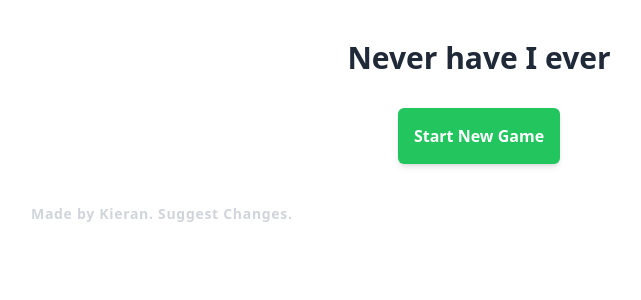
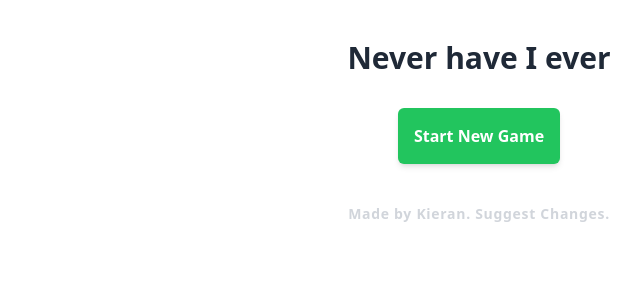
Before and after one commit to KieranHolroyd/never-have-i-ever, a SvelteKit app in the folder client/: page / in a window 1280 px wide. Shown: the top 300 px of the page, without its empty margins (161-802 px from the left). Built offline with nearby package versions, Linux system fonts and the light colour scheme.

Commit message:
fix dark mode issue

```diff
--- a/client/src/routes/+page.svelte
+++ b/client/src/routes/+page.svelte
@@ -16,11 +16,11 @@
 
 <div>
 	<div class="menu-container">
-		<h1 class="text-3xl font-bold mb-4">{name}</h1>
+		<h1 class="text-3xl dark:text-white font-bold mb-4">{name}</h1>
 		<button class="menu-button" on:click={startGame}> Start New Game </button>
 	</div>
 
-	<p class="text-gray-300 text-sm font-bold tracking-wider">
+	<p class="text-center text-gray-300 text-sm font-bold tracking-wider">
 		Made by Kieran.
 		<a href="/suggest">Suggest Changes.</a>
 	</p>
```
